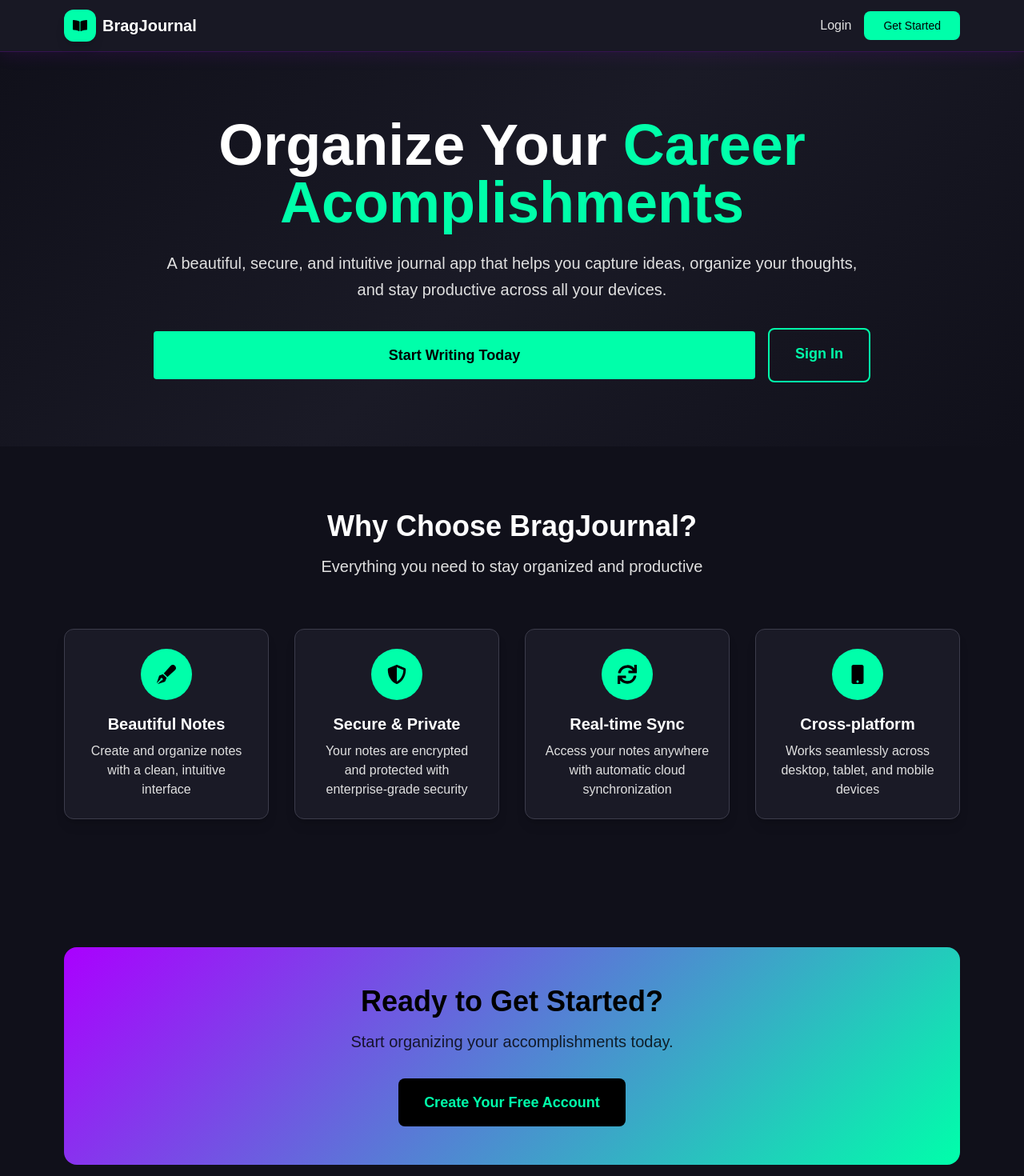
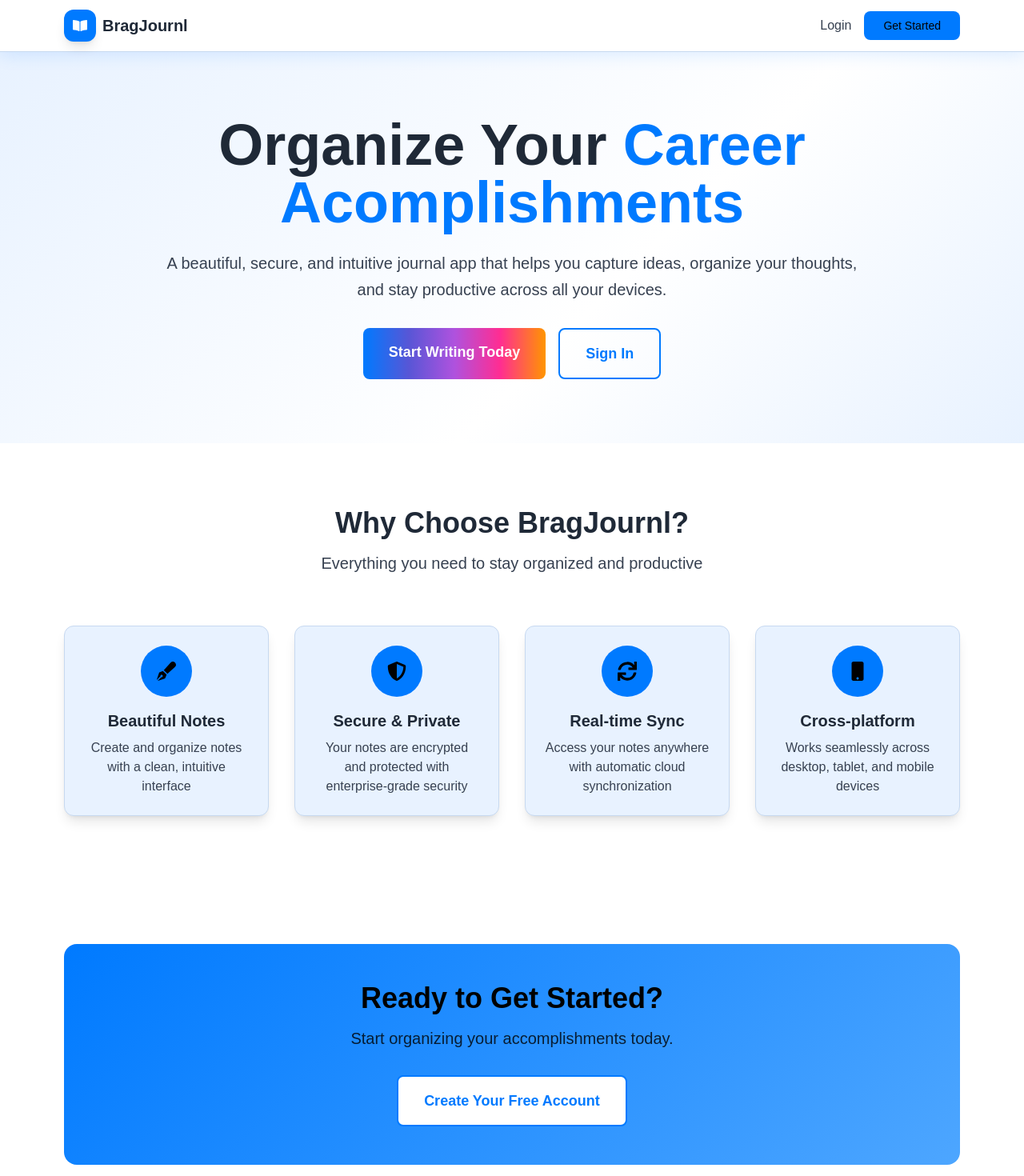
Before and after one commit to guillermomtz1/notes-app, a React (Vite) app in the folder frontend/notes-app/: page / in a window 1280 px wide. Shown: the top 1470 px of the page at 80% size. Built offline with nearby package versions, Linux system fonts and the light colour scheme; no server answers.

Commit message:
Updated color scheme for website

```diff
--- a/frontend/notes-app/index.html
+++ b/frontend/notes-app/index.html
@@ -4,7 +4,7 @@
     <meta charset="UTF-8" />
     <link rel="icon" type="image/svg+xml" href="/favicon.svg" />
     <meta name="viewport" content="width=device-width, initial-scale=1.0" />
-    <title>BragJournal - Your Digital Notebook</title>
+    <title>BragJournl - Your Digital Notebook</title>
   </head>
   <body>
     <div id="root"></div>
--- a/frontend/notes-app/src/components/Navbar/Navbar.jsx
+++ b/frontend/notes-app/src/components/Navbar/Navbar.jsx
@@ -1,6 +1,13 @@
 import React, { useState, useEffect, useRef } from "react";
 import { Link, useNavigate } from "react-router-dom";
-import { FaBookOpen, FaPenFancy, FaJournalWhills } from "react-icons/fa";
+import {
+  FaBookOpen,
+  FaPenFancy,
+  FaJournalWhills,
+  FaStar,
+  FaCircle,
+  FaHeart,
+} from "react-icons/fa";
 import { useAuth, SignOutButton } from "@clerk/clerk-react";
 import ProfileInfo from "../Cards/ProfileInfo";
 import SearchBar from "../SearchBar/SearchBar";
@@ -35,10 +42,13 @@ const Navbar = ({ searchQuery, onSearchChange }) => {
         <div className="flex items-center justify-between h-16">
           {/* Logo */}
           <Link to="/" className="flex items-center space-x-2">
-            <div className="w-10 h-10 bg-primary rounded-xl flex items-center justify-center shadow-lg">
-              <FaBookOpen className="text-black text-lg" />
+            <div className="w-10 h-10 rounded-xl flex items-center justify-center bg-primary">
+              <FaBookOpen
+                className="text-white text-lg"
+                style={{ color: "#ffffff" }}
+              />
             </div>
-            <span className="text-xl font-bold text-text">BragJournal</span>
+            <span className="text-xl font-bold text-text">BragJournl</span>
           </Link>
 
           {/* Navigation Links - Centered */}
@@ -60,7 +70,7 @@ const Navbar = ({ searchQuery, onSearchChange }) => {
             {/* Profile Button */}
             <button
               onClick={() => setShowProfileDropdown(!showProfileDropdown)}
-              className="flex items-center space-x-2 text-text-light hover:text-primary transition-colors"
+              className="flex items-center space-x-2 text-text-light hover:text-primary transition-colors cursor-pointer"
             >
               {/* User Profile Image */}
               {user?.imageUrl ? (
--- a/frontend/notes-app/src/index.css
+++ b/frontend/notes-app/src/index.css
@@ -3,26 +3,27 @@
 @import url("https://fonts.googleapis.com/css2?family=DM+Mono:wght@300&family=Nata+Sans:wght@100..900&family=Noto+Serif:ital,wght@0,100..900;1,100..900&family=Poppins:ital,wght@0,100;0,200;0,300;0,400;0,500;0,600;0,700;0,800;0,900;1,100;1,200;1,300;1,400;1,500;1,600;1,700;1,800;1,900&display=swap");
 
 @theme {
-  --color-primary: #00ffaa;
-  --color-primary-dark: #00cc88;
-  --color-primary-light: #33ffbb;
-  --color-secondary: #aa00ff;
-  --color-accent: #00ffaa;
-  --color-success: #00ffaa;
-  --color-error: #ff3366;
-  --color-warning: #ffaa00;
-  --color-background: #10101a;
-  --color-surface: #1a1a26;
-  --color-surface-light: #262636;
-  --color-text: #ffffff;
-  --color-text-light: #e0e0e0;
-  --color-text-muted: #a0a0a0;
-  --color-border: #3c3c4b;
-  --color-border-light: #4a4a5a;
-  --color-gradient-start: #aa00ff;
-  --color-gradient-end: #00ffaa;
-  --color-hero-bg: #10101a;
-  --color-card-bg: #1a1a26;
+  /* Light theme: Apple-inspired Blue */
+  --color-primary: #007aff; /* Apple blue */
+  --color-primary-dark: #0056cc;
+  --color-primary-light: #4da6ff;
+  --color-secondary: #a8c8ec; /* light blue */
+  --color-accent: #b2b5e0; /* light steel blue */
+  --color-success: #7fb069;
+  --color-error: #d64550;
+  --color-warning: #e9b44c;
+  --color-background: #ffffff; /* white page background */
+  --color-surface: #e8f2ff; /* light blue surface */
+  --color-surface-light: #f0f7ff; /* very light blue */
+  --color-text: #1f2937; /* dark slate for readability */
+  --color-text-light: #374151;
+  --color-text-muted: #6b7280;
+  --color-border: #c7d9f0; /* light blue border */
+  --color-border-light: #dde8f5;
+  --color-gradient-start: #007aff; /* Apple blue */
+  --color-gradient-end: #4da6ff; /* light Apple blue */
+  --color-hero-bg: #ffffff;
+  --color-card-bg: #e8f2ff;
 }
 
 @layer base {
@@ -64,11 +65,48 @@
   }
 
   .hero-gradient {
-    background: linear-gradient(135deg, #10101a 0%, #1a1a26 50%, #10101a 100%);
+    background: linear-gradient(
+      135deg,
+      var(--color-surface) 0%,
+      var(--color-background) 60%,
+      var(--color-surface) 100%
+    );
   }
 
   .futuristic-gradient {
-    background: linear-gradient(135deg, #aa00ff 0%, #00ffaa 100%);
+    background: linear-gradient(
+      135deg,
+      var(--color-gradient-start) 0%,
+      var(--color-gradient-end) 100%
+    );
+  }
+
+  .apple-gradient {
+    background: linear-gradient(
+      90deg,
+      #007aff 0%,
+      #5856d6 25%,
+      #af52de 50%,
+      #ff2d92 75%,
+      #ff9500 100%
+    );
+    -webkit-background-clip: text;
+    -webkit-text-fill-color: transparent;
+    background-clip: text;
+    color: transparent;
+  }
+
+  .apple-gradient-bg {
+    background: linear-gradient(
+      90deg,
+      #007aff 0%,
+      #5856d6 25%,
+      #af52de 50%,
+      #ff2d92 75%,
+      #ff9500 100%
+    );
+    color: white;
+    border: none;
   }
 
   .glow-effect {
@@ -93,8 +131,8 @@
     top: 0;
     z-index: 9999;
     backdrop-filter: blur(15px);
-    background-color: rgba(26, 26, 38, 0.9);
-    border-bottom: 1px solid rgba(170, 0, 255, 0.2);
-    box-shadow: 0 4px 20px rgba(170, 0, 255, 0.1);
+    background-color: var(--color-background); /* same as page background */
+    border-bottom: 1px solid var(--color-border);
+    box-shadow: 0 4px 20px rgba(0, 122, 255, 0.12);
   }
 }
--- a/frontend/notes-app/src/pages/Landing/Landing.jsx
+++ b/frontend/notes-app/src/pages/Landing/Landing.jsx
@@ -7,6 +7,7 @@ import {
   FaShieldAlt,
   FaSync,
   FaMobile,
+  FaHeart,
 } from "react-icons/fa";
 
 const Landing = () => {
@@ -18,9 +19,9 @@ const Landing = () => {
           <div className="flex items-center justify-between h-16">
             <div className="flex items-center space-x-2">
               <div className="w-10 h-10 bg-primary rounded-xl flex items-center justify-center shadow-lg">
-                <FaBookOpen className="text-black text-lg" />
+                <FaBookOpen className="text-white text-lg" />
               </div>
-              <span className="text-xl font-bold text-text">BragJournal</span>
+              <span className="text-xl font-bold text-text">BragJournl</span>
             </div>
             <div className="flex items-center space-x-4">
               <Link
@@ -53,13 +54,13 @@ const Landing = () => {
             <div className="flex flex-col sm:flex-row gap-4 justify-center">
               <Link
                 to="/signup"
-                className="btn-primary px-8 py-4 text-lg font-semibold transform hover:scale-105 whitespace-nowrap text-center"
+                className="apple-gradient-bg px-8 py-4 text-lg font-semibold transform hover:scale-105 whitespace-nowrap text-center rounded-lg transition-all duration-200"
               >
                 Start Writing Today
               </Link>
               <Link
                 to="/login"
-                className="btn-secondary px-8 py-4 text-lg font-semibold whitespace-nowrap text-center"
+                className="btn-secondary px-8 py-4 text-lg font-semibold whitespace-nowrap text-center hover:text-white"
               >
                 Sign In
               </Link>
@@ -73,7 +74,7 @@ const Landing = () => {
         <div className="max-w-6xl mx-auto px-4">
           <div className="text-center mb-16">
             <h2 className="text-4xl font-bold text-text mb-4">
-              Why Choose BragJournal?
+              Why Choose BragJournl?
             </h2>
             <p className="text-xl text-text-light">
               Everything you need to stay organized and productive
@@ -145,7 +146,7 @@ const Landing = () => {
             </p>
             <Link
               to="/signup"
-              className="bg-black text-primary hover:bg-gray-900 px-8 py-4 rounded-lg text-lg font-semibold transition-all duration-200 transform hover:scale-105 inline-block"
+              className="bg-white text-primary border-2 border-primary px-8 py-4 rounded-lg text-lg font-semibold transition-all duration-200 transform hover:scale-105 inline-block hover:bg-primary hover:text-white"
             >
               Create Your Free Account
             </Link>
@@ -158,10 +159,10 @@ const Landing = () => {
         <div className="max-w-6xl mx-auto px-4">
           <div className="flex flex-col md:flex-row justify-between items-center">
             <div className="flex items-center space-x-2 mb-4 md:mb-0">
-              <div className="w-8 h-8 bg-primary rounded-lg flex items-center justify-center">
-                <FaBookOpen className="text-black text-sm" />
+              <div className="w-10 h-10 rounded-xl flex items-center justify-center bg-primary">
+                <FaBookOpen className="text-white text-lg" />
               </div>
-              <span className="text-lg font-bold text-text">BragJournal</span>
+              <span className="text-lg font-bold text-text">BragJournl</span>
             </div>
             <div className="flex flex-col md:flex-row items-center space-y-2 md:space-y-0 md:space-x-6">
               <Link
@@ -171,7 +172,7 @@ const Landing = () => {
                 Privacy Policy
               </Link>
               <div className="text-text-muted">
-                © 2024 BragJournal. All rights reserved.
+                © 2024 BragJournl. All rights reserved.
               </div>
             </div>
           </div>
--- a/frontend/notes-app/src/pages/PrivacyPolicy/PrivacyPolicy.jsx
+++ b/frontend/notes-app/src/pages/PrivacyPolicy/PrivacyPolicy.jsx
@@ -13,7 +13,7 @@ const PrivacyPolicy = () => {
               <div className="w-10 h-10 bg-primary rounded-xl flex items-center justify-center shadow-lg">
                 <FaBookOpen className="text-black text-lg" />
               </div>
-              <span className="text-xl font-bold text-text">BragJournal</span>
+              <span className="text-xl font-bold text-text">BragJournl</span>
             </div>
             <Link
               to="/"
@@ -37,7 +37,7 @@ const PrivacyPolicy = () => {
                 1. Information We Collect
               </h2>
               <p className="mb-4">
-                BragJournal (the “Company”, “we” or “us”) collects information
+                BragJournl (the “Company”, “we” or “us”) collects information
                 you provide directly to us, including:
               </p>
               <ul className="list-disc list-inside space-y-2 ml-4">
@@ -141,7 +141,7 @@ const PrivacyPolicy = () => {
                 8. Children's Privacy
               </h2>
               <p>
-                BragJournal is not intended for children under 13 years of age.
+                BragJournl is not intended for children under 13 years of age.
                 We do not knowingly collect personal information from children
                 under 13.
               </p>
```
Also changed, not shown: 1 other file (tests, documents, lock files or other folders).
